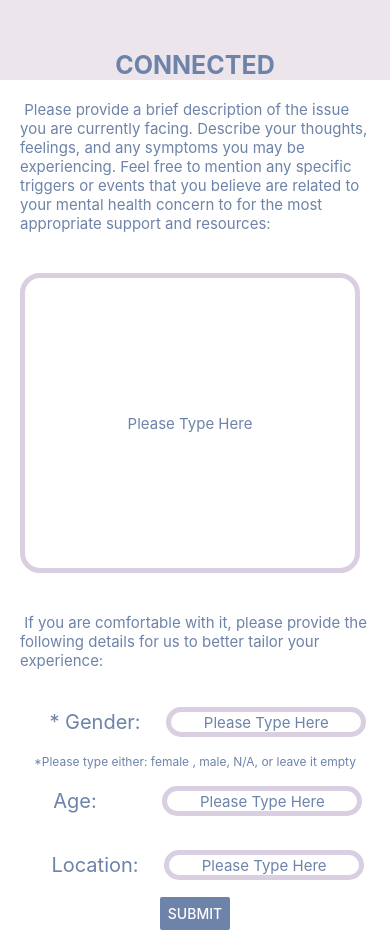
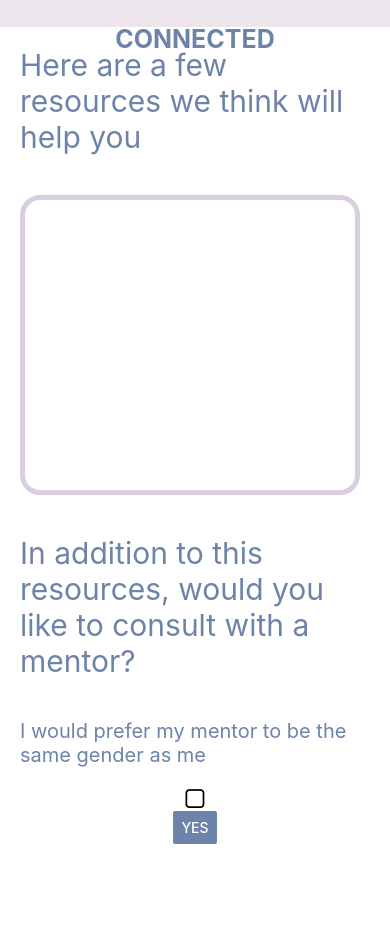
Before and after one commit to Jina-sw/CONNECTED, a React Native app: screen / in a window 390 px wide. After the commit the page ends 844 px from the top, so only its background shows below. Built offline with nearby package versions, Linux system fonts and the light colour scheme.

Commit message:
the second page done by Jina

```diff
--- a/App.js
+++ b/App.js
@@ -2,12 +2,16 @@ import { StatusBar } from 'expo-status-bar';
 import { StyleSheet, Text, View } from 'react-native';
 import Description from './src/screens/Description';
 import Rating from './src/screens/rating';
+import Resource from './src/screens/resource';
 
 export default function App() {
   return (
-    <div>
-      <Description/>
-    </div>
+
+
+      <Resource/>
+
+
+
 
   );
 }
--- a/package.json
+++ b/package.json
@@ -14,7 +14,8 @@
     "expo": "~48.0.15",
     "expo-status-bar": "~1.4.4",
     "react": "18.2.0",
-    "react-native": "0.71.7"
+    "react-native": "0.71.7",
+    "react-native-vector-icons": "^9.2.0"
   },
   "devDependencies": {
     "@babel/core": "^7.20.0"
--- a/src/screens/description/index.js
+++ b/src/screens/description/index.js
@@ -78,7 +78,7 @@ export default function Description(props) {
                 color='#6D83A9'
                 backgroundColor='#EDE5EC'
                 onPress={() => {
-          props.navigation.navigate('Resource');
+          // props.navigation.navigate('Resource');
         }}
         />
       </View>
--- a/src/screens/resource/index.js
+++ b/src/screens/resource/index.js
@@ -5,9 +5,14 @@ import {
     StyleSheet,
     Image,
     Button,
-    TextInput
-  } from 'react-native';
-import React from 'react';
+    TextInput,
+    TouchableOpacity,
+
+
+} from 'react-native';
+import React, { useState } from 'react';
+import Icon from 'react-native-vector-icons/FontAwesome';
+import Rating from '../rating/index';
 
 const SCREENHEIGHT = Dimensions.get('window').height;
 const SCREENWIDTH  = Dimensions.get('window').width;
@@ -15,7 +20,11 @@ const SCREENWIDTH  = Dimensions.get('window').width;
 
 
 export default function Resource(props) {
+    const [isChecked, setIsChecked] = useState(false);
 
+    const handleCheckboxPress = () => {
+        setIsChecked(!isChecked);
+    }
 
     return (
     <View style={styles.container}>
@@ -38,18 +47,21 @@ export default function Resource(props) {
         <View>
             <View>
                 <Text style={{margin: 20, color: '#6D83A9', fontSize: 20}}>
-                    Gender Match?
+                    I would prefer my mentor to be the same gender as me
+
+
                 </Text>
 
-                <Text style={{margin: 20, color: '#6D83A9', fontSize: 15}}>
-                    I would prefer my mentor to be the same gender as me
-                </Text>
+                <TouchableOpacity style={styles.checkboxContainer} onPress={handleCheckboxPress}>
+
+                    {isChecked ? (<Icon name="check-square" size={24} color="#000"/>) : (<Icon name="square-o" size={24} color="#000"/>)}
+
+
+                </TouchableOpacity>
+
             </View>
 
-            <TouchableOpacity style={styles.container} onPress={onChange}>
-                <Icon name={checked ? 'check-square-o' : 'square-o'} size={24} color="#000" />
-                <Text style={styles.label}>{label}</Text>
-            </TouchableOpacity>
+
 
         </View>
 
@@ -61,9 +73,7 @@ export default function Resource(props) {
                     // style={{ backgroundColor: '#FF9900', color:'#6D83A9', borderRadius:'15',backgroundColor:'#EDE5EC'}}
                     color='#6D83A9'
                     backgroundColor='#EDE5EC'
-                    onPress={() => {
-            props.navigation.navigate('Resource');
-            }}
+                    // onPress={() => {props.navigation.navigate('Rating');}}
             />
         </View>
     </View>
@@ -87,6 +97,11 @@ const styles = StyleSheet.create({
     justifyContent: 'center',
   },
 
+  checkboxContainer: {
+    borderColor: '#DACFE0',
+    alignItems: "center",
+  },
+
   inputContainer: {
     flexDirection: "row",
     alignItems: 'center',
@@ -104,6 +119,19 @@ const styles = StyleSheet.create({
     paddingHorizontal: 10,
     textAlign: 'left',
     alignSelf: 'stretch',
+  },
+
+  textLabel: {
+    fontSize: 15,
+    width: 10,
+    height: 10,
+    borderRadius : 20,
+    borderColor: '#DACFE0',
+    borderWidth: 5,
+    margin : 20,
+    paddingHorizontal: 10,
+    textAlign: 'right',
+
   },
 
   inputLabel: {
```
Also changed, not shown: 1 other file (tests, documents, lock files or other folders).
